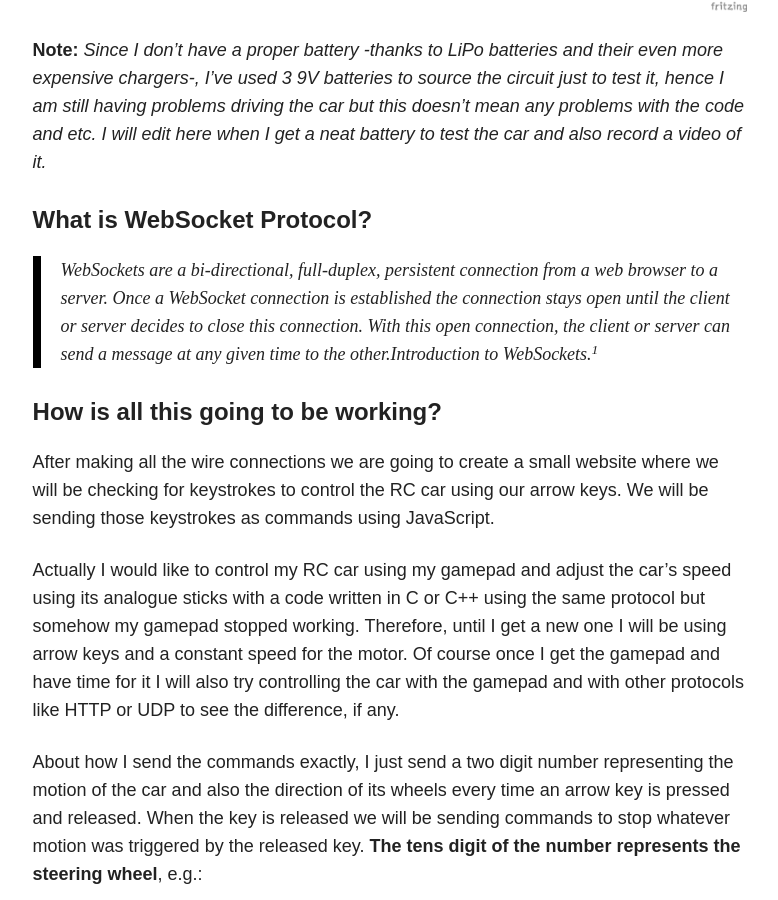
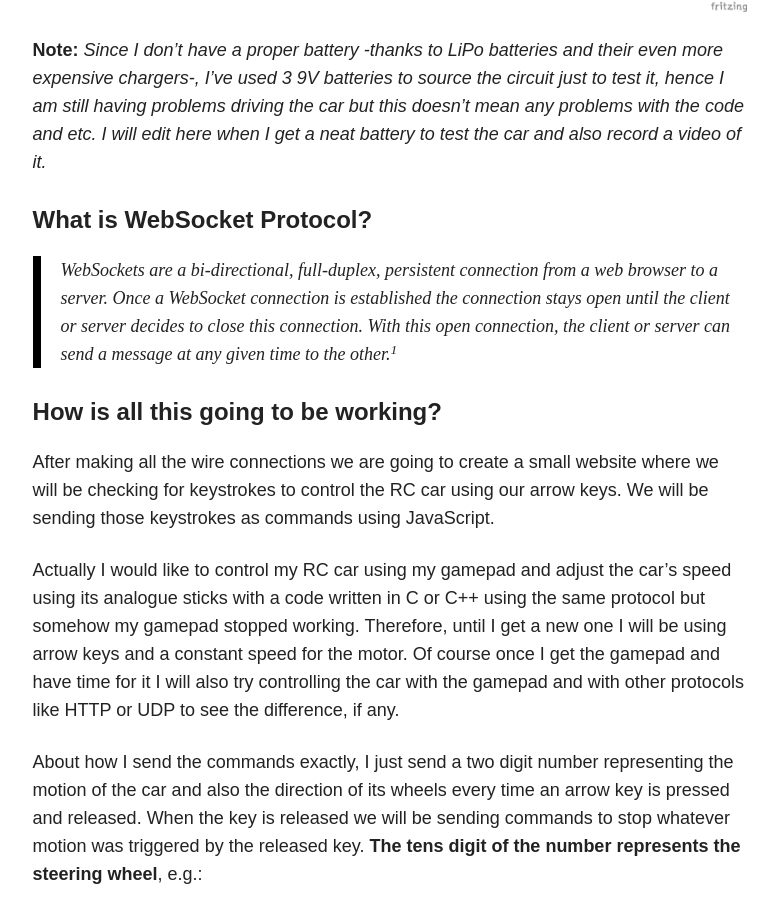
Before and after one commit to andreyuhai/andreyuhai.github.io.old, a Jekyll site: the page built from _posts/articles/2018-06-19-wifi-controlled-rc-car-using-esp8266.md, in a window 1280 px wide and 900 px high, scrolled down 2272 px. Shown: the whole window, without its empty margins (347-1125 px from the left). Built offline with Jekyll 4.4.1, drawn with Linux system fonts in a browser that asks for light colours; nearby versions of some CDN libraries; comment, search, counter and statistics services are not loaded.

Commit message:
Typo fixed.

```diff
--- a/_posts/articles/2018-06-19-wifi-controlled-rc-car-using-esp8266.md
+++ b/_posts/articles/2018-06-19-wifi-controlled-rc-car-using-esp8266.md
@@ -46,7 +46,7 @@ Here I will be documenting my Arduino project about a Wi-Fi controlled (ESP8266-
 
 #### What is WebSocket Protocol?
 
->WebSockets are a bi-directional, full-duplex, persistent connection from a web browser to a server. Once a WebSocket connection is established the connection stays open until the client or server decides to close this connection. With this open connection, the client or server can send a message at any given time to the other.Introduction to WebSockets.<sup>[1][1]</sup>
+>WebSockets are a bi-directional, full-duplex, persistent connection from a web browser to a server. Once a WebSocket connection is established the connection stays open until the client or server decides to close this connection. With this open connection, the client or server can send a message at any given time to the other.<sup>[1][1]</sup>
 
 #### How is all this going to be working?
 
```
